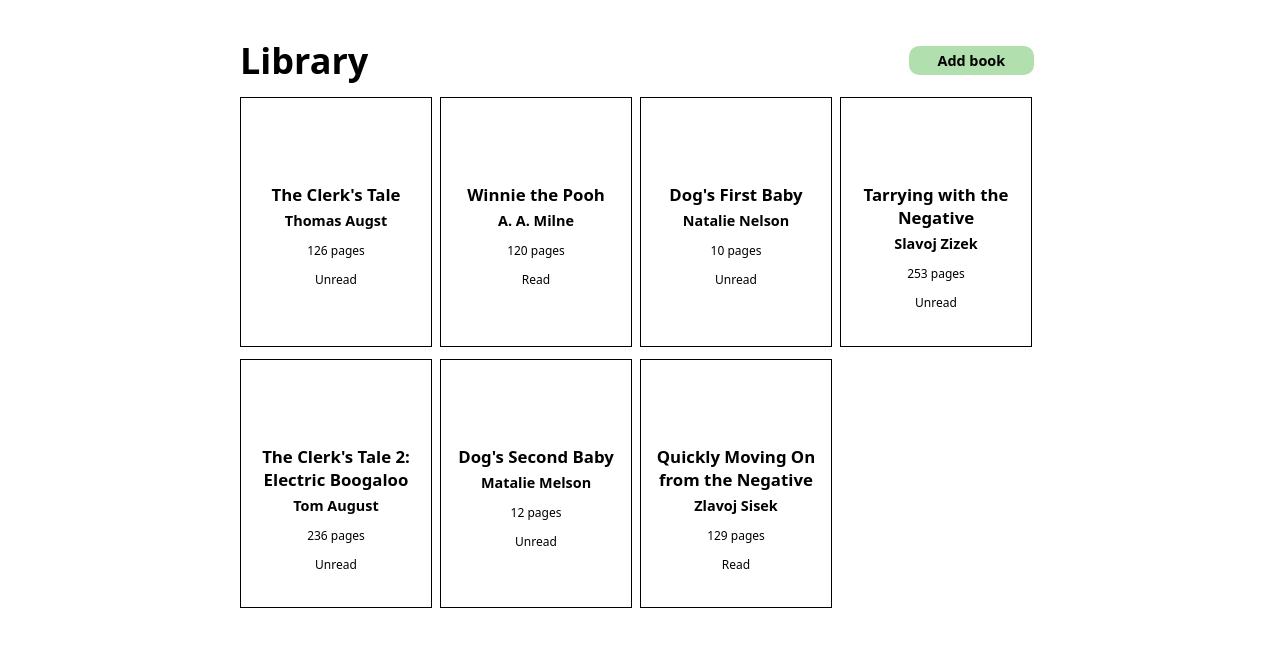
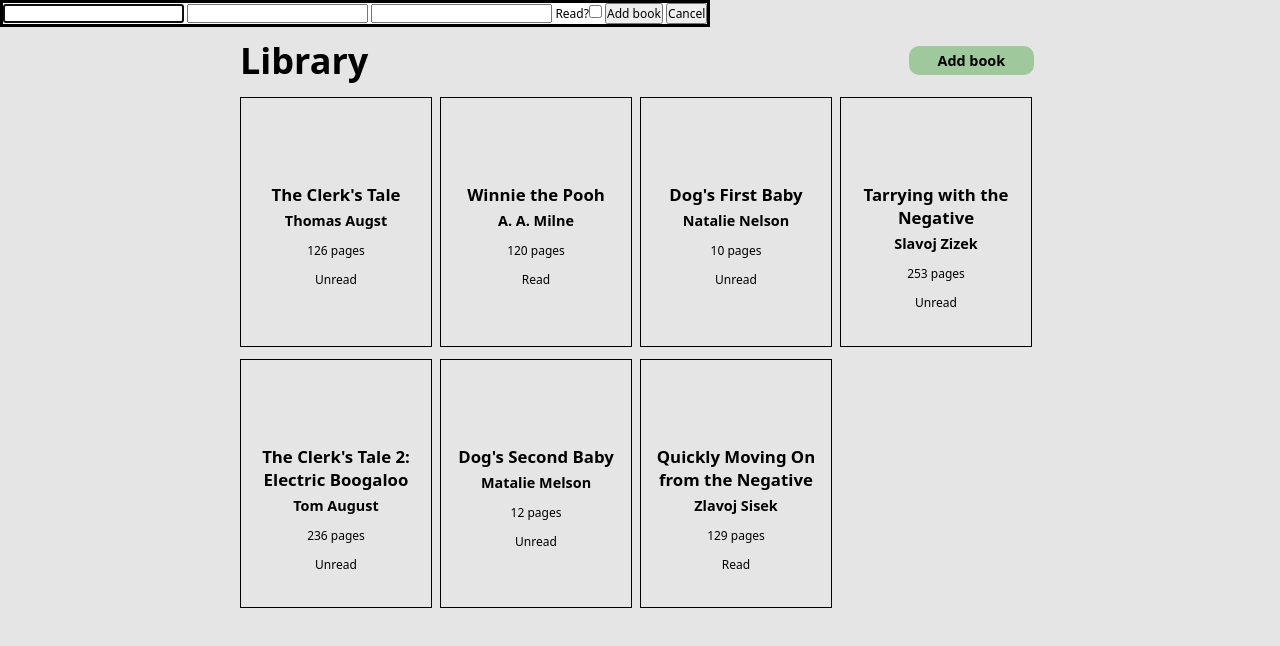
Before and after one commit to yshng/library, a plain HTML site: page index.html in a window 1280 px wide. Both pictures are taken after a click on the button "Add book". Drawn offline with Linux system fonts and the light colour scheme.

Commit message:
add open/close functionality to dialog

```diff
--- a/index.html
+++ b/index.html
@@ -19,10 +19,10 @@
         <form id="book-form" method="dialog">
             <label for="title"><input id="title" type="text"></label>
             <label for="author"><input id="author" type="text"></label>
-            <label for="pages"><input id="pages" type="number"></label>
+            <label for="pages"><input id="pages" type="phone"></label>
             <label for="read">Read?</label><input id="read" type="checkbox">
             <button type="submit">Add book</button>
-            <button type="reset">Clear</button>
+            <button id="cancel">Cancel</button>
         </form>
     </dialog>
 </body>
--- a/script.js
+++ b/script.js
@@ -54,8 +54,7 @@ function populate() {
     }
 
     const newRead = document.createElement("button");
-    newRead.classList.add("read");
-    newRead.textContent = book.read ? "Read" : "Unread";
+    newRead.textContent = book.read ? newRead.classList.add("status","read") : newRead.classList.add("status","unread");
     newBook.appendChild(newRead);
 
     // add something here to turn an icon on and off for having read book
@@ -64,17 +63,29 @@ function populate() {
 }
 
 function toggleRead() {
-    const buttons = document.querySelectorAll(".read");
+    const buttons = document.querySelectorAll(".status");
     buttons.forEach((button) => {
         button.addEventListener("click", () => {
-            if (button.textContent === "Read") {
-                button.textContent = "Unread";
-            } else {
-                button.textContent = "Read";
-            }
+            const classes = button.classList;
+            classes.toggle("read");
+            classes.toggle("unread");
         })
     })
 }
 
+const addButton = document.querySelector("#add-button");
+const cancelButton = document.querySelector("#cancel");
+const dialog = document.querySelector("#book-dialog");
+
+// Update button opens a modal dialog
+addButton.addEventListener("click", () => {
+  dialog.showModal();
+});
+
+// Form cancel button closes the dialog box
+cancelButton.addEventListener("click", () => {
+  dialog.close();
+});
+
 populate();
 toggleRead();
--- a/styles.css
+++ b/styles.css
@@ -88,12 +88,20 @@ h3 {
     content: " pages";
 }
 
-.read {
+.unread, .read {
     border: none;
     padding: 1em 0;
     background: none;
 }
 
-.read:hover{
+.unread::after {
+    content: "Unread";
+}
+
+.read::after {
+    content: "Read";
+}
+
+.unread:hover, .read:hover{
     font-weight: 500;
 }
```
